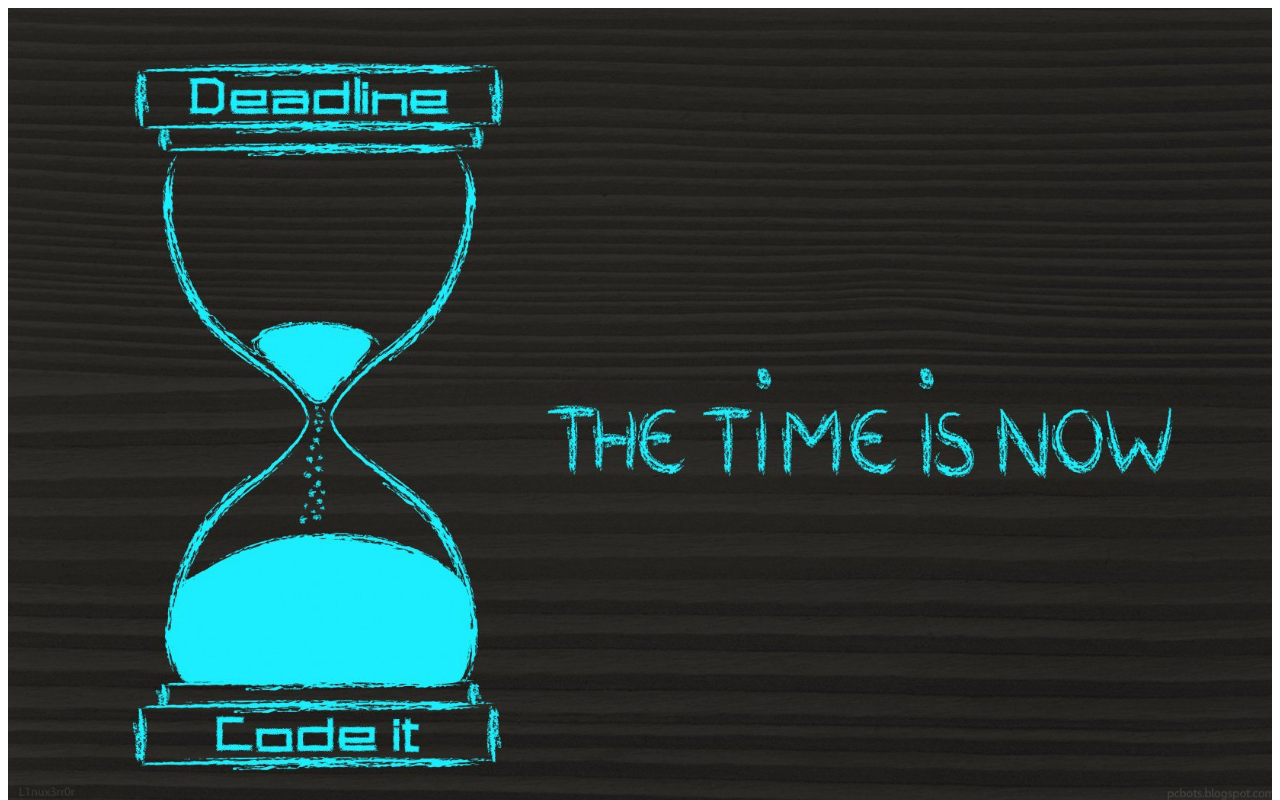
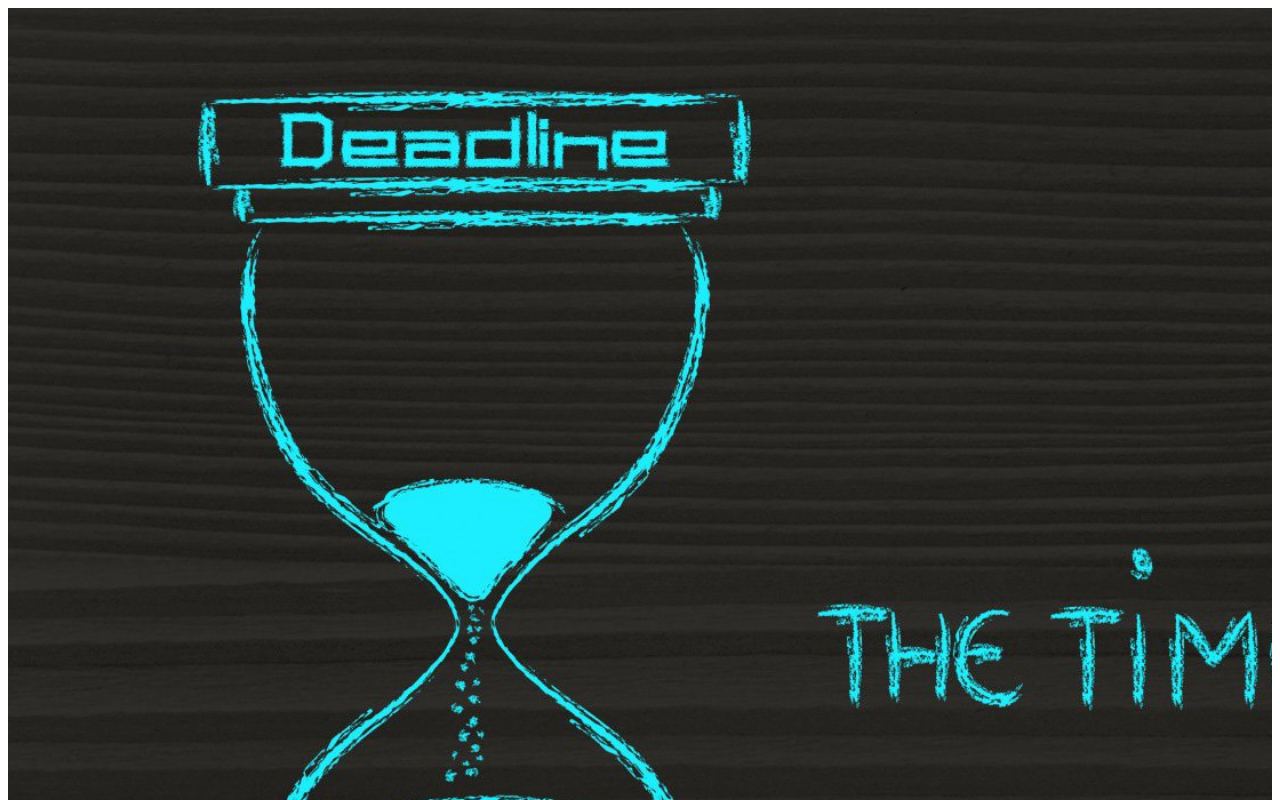
Before and after one commit to mndlovu18/java-game, a plain HTML site: page index.html in a window 1280 px wide. Shown: the top 800 px of the page. Drawn offline with Linux system fonts and the light colour scheme; a web font is replaced by a local one.

Commit message:
initial commit

```diff
--- a/index.html
+++ b/index.html
@@ -9,7 +9,7 @@
 </head>
 <body style=“margin:0px” >
 <!--First section-->
-  <div style="background-image: url('img/java.jpg'); background-size: cover; height:100vh; text-align: center; margin: 0px ">
+  <div style="background-image: url('img/java.jpg'); background-size: cover; height:150vh; text-align: center; margin: 0px ">
   </div>
 
 <!--Second section-->
```
